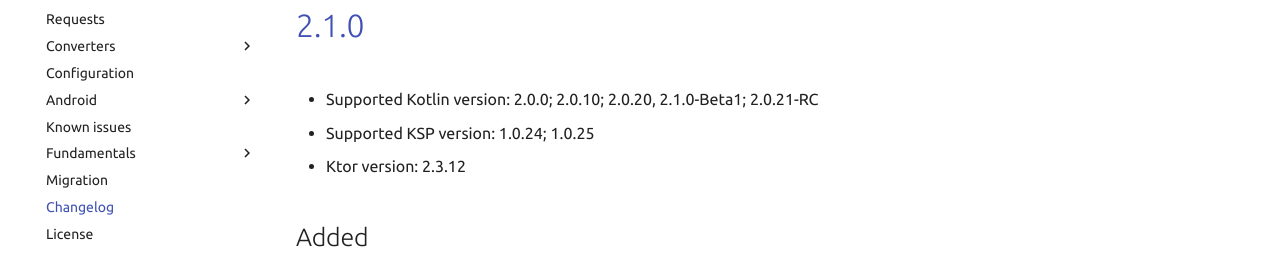
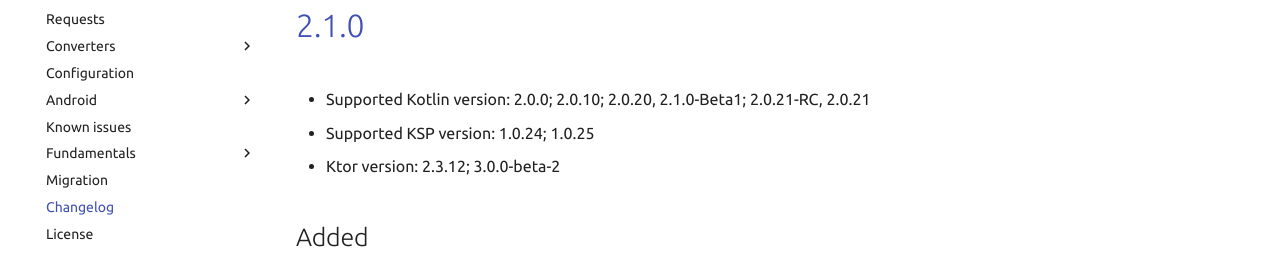
Before and after one commit to Foso/Ktorfit, an MkDocs documentation site: the page built from docs/CHANGELOG.md, in a window 1280 px wide and 900 px high, scrolled down 588 px. Shown: the part 170-444 px from the top of the window. Built offline with MkDocs 1.6.1 and Material for MkDocs 9.7.7, drawn with Linux system fonts in a browser that asks for light colours; comment, search, counter and statistics services are not loaded.

Commit message:
Kotlin 2.0.21 (#683)

```diff
--- a/docs/CHANGELOG.md
+++ b/docs/CHANGELOG.md
@@ -22,9 +22,9 @@
 
 # [2.1.0]()
 
-* Supported Kotlin version: 2.0.0; 2.0.10; 2.0.20, 2.1.0-Beta1; 2.0.21-RC
+* Supported Kotlin version: 2.0.0; 2.0.10; 2.0.20, 2.1.0-Beta1; 2.0.21-RC, 2.0.21
 * Supported KSP version: 1.0.24; 1.0.25
-* Ktor version: 2.3.12
+* Ktor version: 2.3.12; 3.0.0-beta-2
 
 ## Added
 - documentation page for [known issues](https://foso.github.io/Ktorfit/knownissues/)
```
Also changed, not shown: 1 other file.
